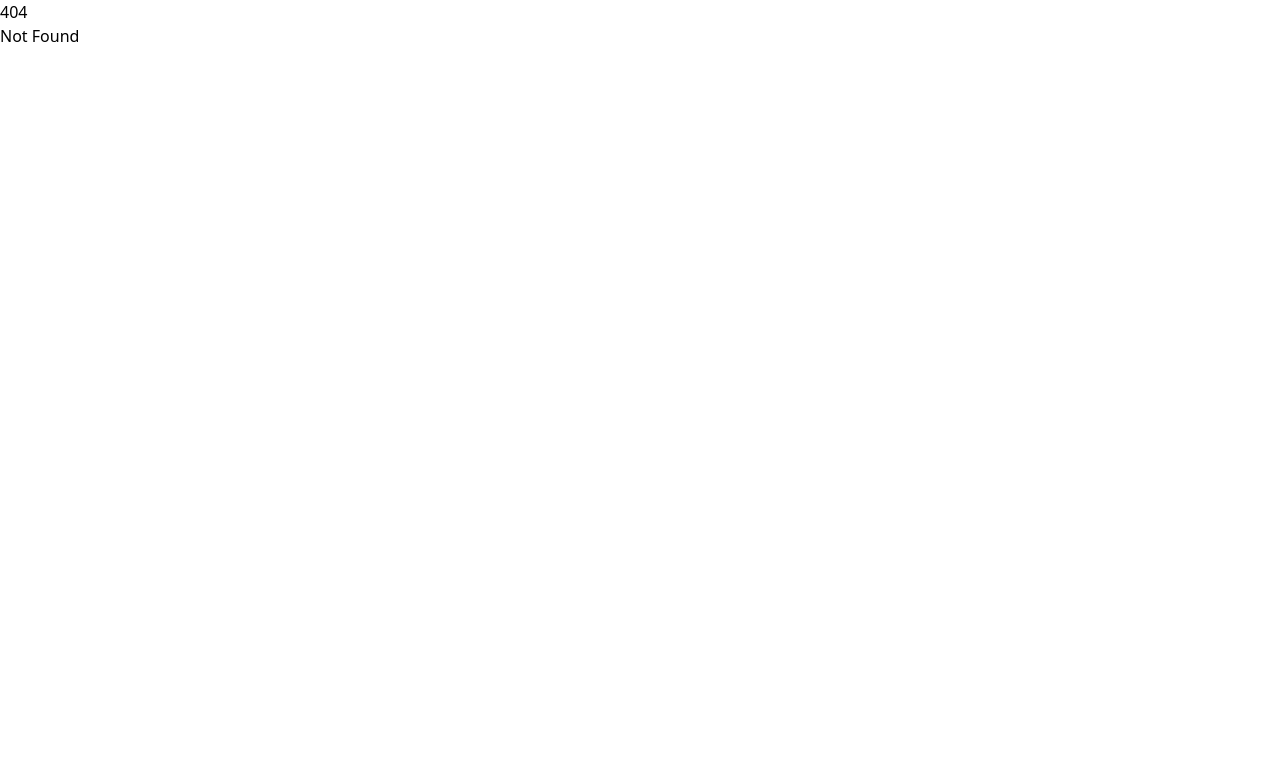
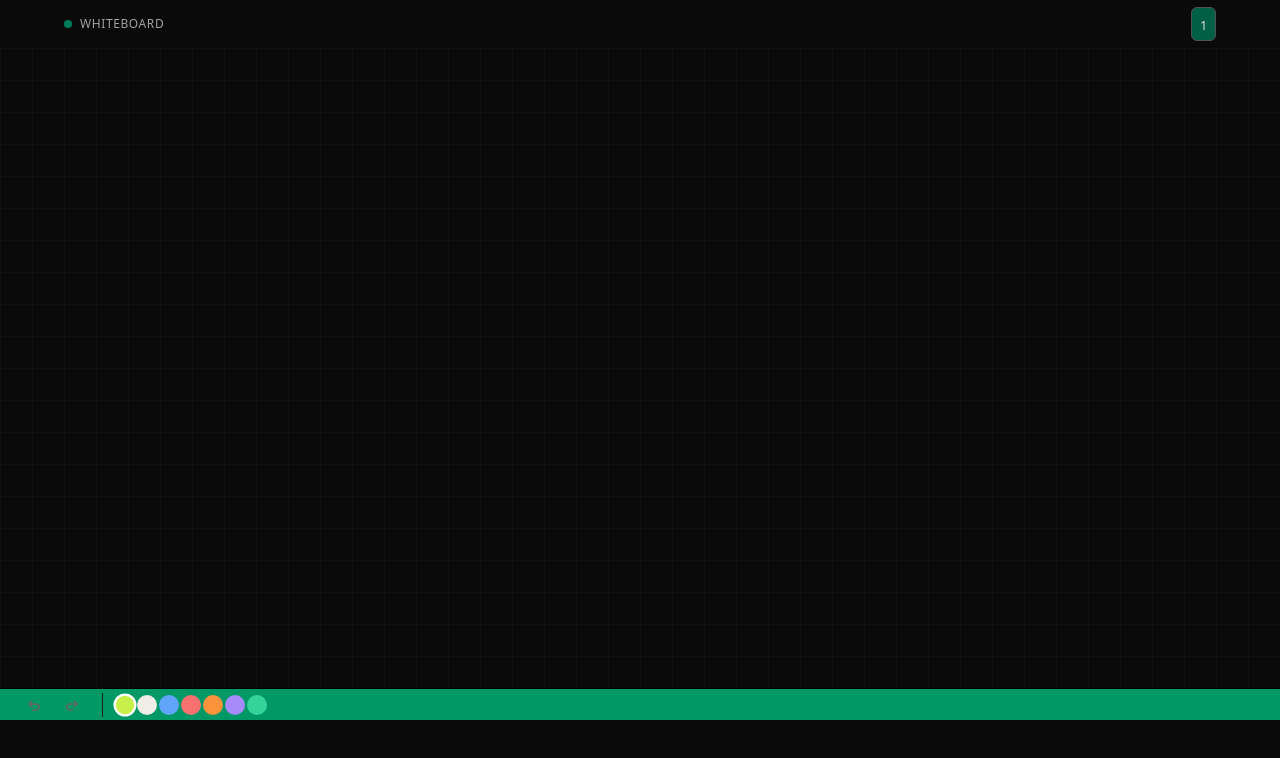
Before and after one commit to blckfrost/whiteboard, a SvelteKit app: page /1 in a window 1280 px wide. Before the commit this address had no page. Shown: the top 758 px of the page. Built offline with nearby package versions, Linux system fonts and the light colour scheme.

Commit message:
working on canvas

```diff
--- /dev/null
+++ b/src/lib/canvas.ts
@@ -0,0 +1,34 @@
+import type { Stroke, Point } from "../types";
+
+export function generateId(): string {
+    return Math.random().toString(36) + Date.now().toString(36)
+}
+
+export function getCanvasPoint(canvas: HTMLCanvasElement, e: PointerEvent): Point {
+    const rect = canvas.getBoundingClientRect()
+    const scaleX = canvas.width / rect.width
+    const scaleY = canvas.height / rect.height;
+    return {
+        x: (e.clientX - rect.left) * scaleX,
+        y: (e.clientY - rect.top) * scaleY
+    }
+}
+
+export function renderStroke(ctx: CanvasRenderingContext2D, stroke: Stroke) {
+    if (stroke.points.length < 2) return
+
+    ctx.save()
+    ctx.strokeStyle = stroke.color
+    ctx.lineWidth = stroke.width
+
+    ctx.beginPath()
+    ctx.moveTo(stroke.points[0].x, stroke.points[0].y)
+}
+
+
+export function redrawAll(ctx: CanvasRenderingContext2D, strokes: Stroke[]) {
+    ctx.clearRect(0, 0, ctx.canvas.width, ctx.canvas.height)
+    for (const stroke of strokes) {
+        renderStroke(ctx, stroke)
+    }
+}
--- /dev/null
+++ b/src/lib/components/divider.svelte
@@ -0,0 +1,10 @@
+<div class="divider"></div>
+
+<style>
+	.divider {
+		width: 1px;
+		height: 24px;
+		background: #1e1e22;
+		margin: 0 8px;
+	}
+</style>
--- /dev/null
+++ b/src/routes/[room]/+page.svelte
@@ -0,0 +1,176 @@
+<script lang="ts">
+	import { page } from '$app/stores';
+	import { resolve } from '$app/paths';
+	import { onMount } from 'svelte';
+	import { getCanvasPoint } from '$lib/canvas';
+	import Divider from '$lib/components/divider.svelte';
+	import type { Point } from '../../types';
+
+	const room = $page.params.room;
+
+	let canvas: HTMLCanvasElement;
+	let ctx: CanvasRenderingContext2D | null;
+	let isDrawing = false;
+	let currentPoints: Point[] = [];
+
+	let color = '#c8f04a';
+	const palette = ['#c8f04a', '#f0ede6', '#60a5fa', '#f87171', '#fb923c', '#a78bfa', '#34d399'];
+
+	function handlePointerDown(e: PointerEvent) {
+		canvas.setPointerCapture(e.pointerId);
+		isDrawing = true;
+		currentPoints = [getCanvasPoint(canvas, e)];
+	}
+
+	function handlePointerUp() {
+		if (!isDrawing || currentPoints.length < 2) {
+			isDrawing = false;
+			return;
+		}
+		isDrawing = false;
+
+		currentPoints = [];
+	}
+
+	onMount(() => {
+		ctx = canvas.getContext('2d');
+	});
+</script>
+
+<div>
+	<header class="z-10 flex h-12 items-center gap-3 px-16">
+		<a
+			class="flex items-center gap-2 text-xs font-medium tracking-wider text-neutral-400 uppercase hover:text-neutral-200"
+			href={resolve('/')}
+		>
+			<span class="h-2 w-2 rounded-[50%] bg-emerald-700"></span>
+			whiteboard
+		</a>
+		<div class="ml-auto rounded-md border border-neutral-600 bg-emerald-800 px-2 py-1">
+			<span class="text-[12px] text-neutral-200">{room}</span>
+		</div>
+	</header>
+	<div class="canvas-wrap">
+		<canvas
+			bind:this={canvas}
+			onpointerdown={handlePointerDown}
+			onpointerup={handlePointerUp}
+			class="block h-full w-full cursor-crosshair"
+		></canvas>
+	</div>
+
+	<div class="flex h-8 shrink-0 items-center gap-1 border-t bg-emerald-600 px-4">
+		<div class="tool-group">
+			<button class="icon-btn" title="Undo">
+				<svg width="16" height="16" viewBox="0 0 16 16" fill="none">
+					<path
+						d="M3 7H10C11.7 7 13 8.3 13 10S11.7 13 10 13H7"
+						stroke="currentColor"
+						stroke-width="1.5"
+						stroke-linecap="round"
+					/>
+					<path
+						d="M6 4L3 7L6 10"
+						stroke="currentColor"
+						stroke-width="1.5"
+						stroke-linecap="round"
+						stroke-linejoin="round"
+					/>
+				</svg>
+			</button>
+			<button class="icon-btn" title="Redo">
+				<svg width="16" height="16" viewBox="0 0 16 16" fill="none">
+					<path
+						d="M13 7H6C4.3 7 3 8.3 3 10S4.3 13 6 13H9"
+						stroke="currentColor"
+						stroke-width="1.5"
+						stroke-linecap="round"
+					/>
+					<path
+						d="M10 4L13 7L10 10"
+						stroke="currentColor"
+						stroke-width="1.5"
+						stroke-linecap="round"
+						stroke-linejoin="round"
+					/>
+				</svg>
+			</button>
+		</div>
+		<Divider />
+
+		<div class="tool-group">
+			{#each palette as c (c)}
+				<button
+					class="swatch"
+					class:active={color === c}
+					style="background:{c}"
+					onclick={() => (color = c)}
+					title={c}
+				>
+				</button>
+			{/each}
+		</div>
+	</div>
+
+	<div></div>
+</div>
+
+<style>
+	:global(body) {
+		background: #0a0a0b;
+		overflow: hidden;
+	}
+
+	.canvas-wrap {
+		flex: 1;
+		position: relative;
+		overflow: hidden;
+		background: #0a0a0b;
+		background-image:
+			linear-gradient(rgba(255, 255, 255, 0.025) 1px, transparent 1px),
+			linear-gradient(90deg, rgba(255, 255, 255, 0.025) 1px, transparent 1px);
+		background-size: 32px 32px;
+	}
+
+	.icon-btn {
+		display: flex;
+		align-items: center;
+		justify-content: center;
+		width: 36px;
+		height: 36px;
+		border-radius: 8px;
+		border: none;
+		background: transparent;
+		color: #666;
+		cursor: pointer;
+		transition:
+			background 0.12s,
+			color 0.12s;
+	}
+
+	.tool-group {
+		display: flex;
+		align-items: center;
+		gap: 2px;
+	}
+
+	.swatch {
+		width: 20px;
+		height: 20px;
+		border-radius: 50%;
+		border: 2px solid transparent;
+		cursor: pointer;
+		transition:
+			transform 0.1s,
+			border-color 0.1s;
+		padding: 0;
+	}
+
+	.swatch:hover {
+		transform: scale(1.15);
+	}
+	.swatch.active {
+		border-color: #fff;
+		transform: scale(1.15);
+	}
+</style>
--- /dev/null
+++ b/src/types.ts
@@ -0,0 +1,11 @@
+export interface Point {
+    x: number;
+    y: number;
+}
+
+export interface Stroke {
+    id: string;
+    points: Point[];
+    color: string;
+    width: number;
+}
```
